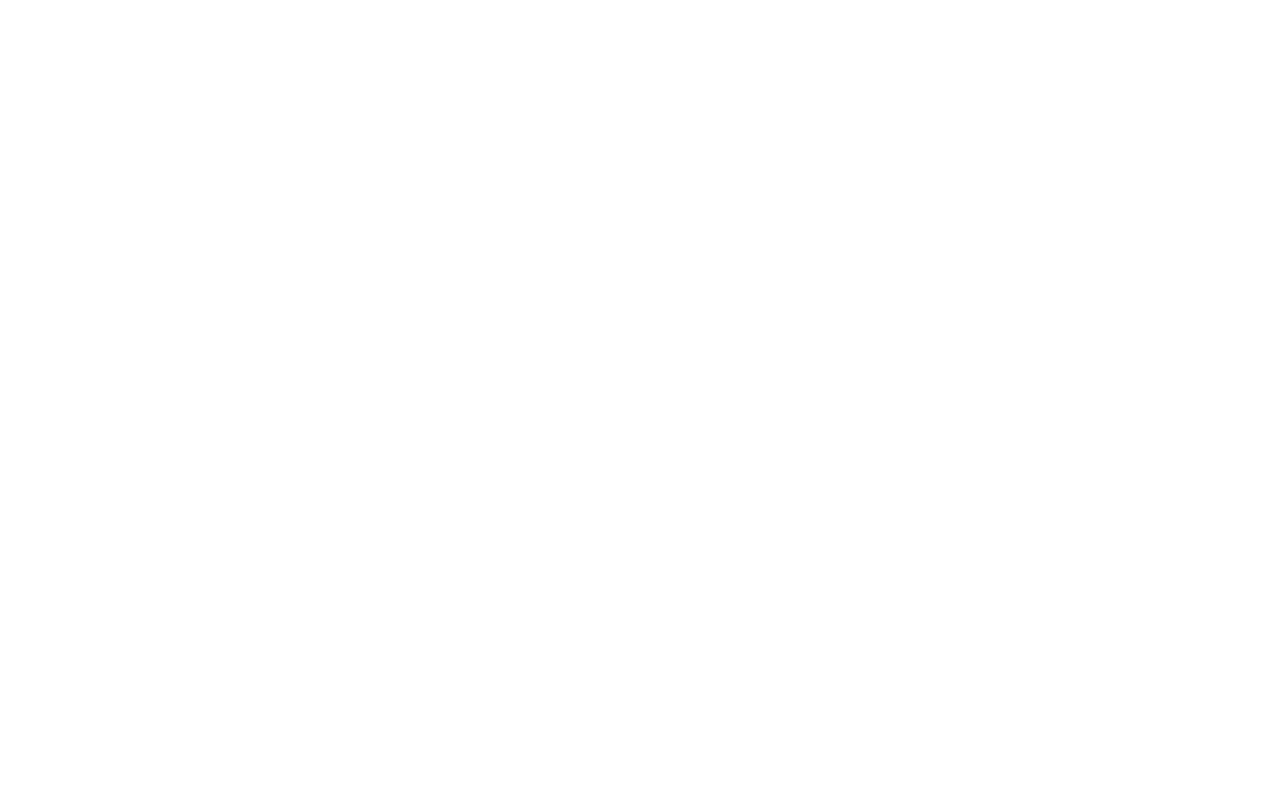
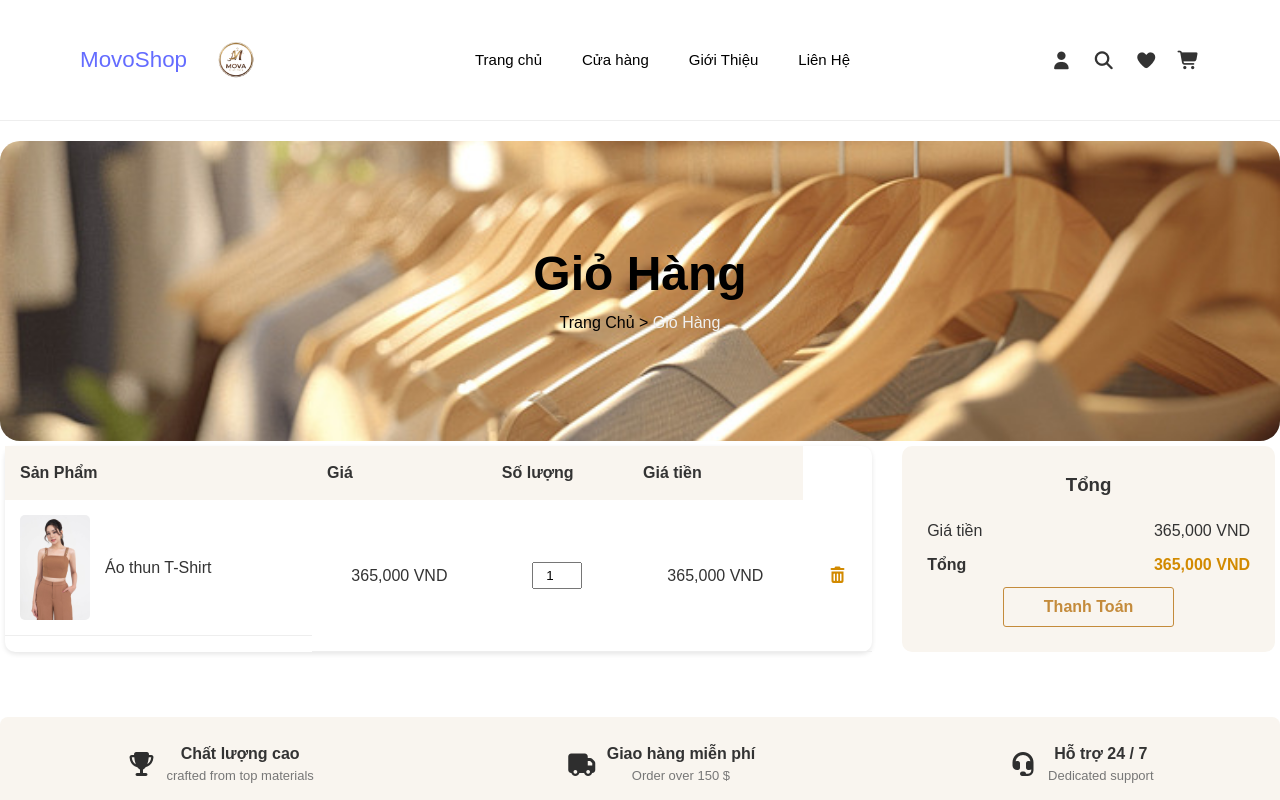
Before and after one commit to danhkuqn09/Mova-fashion, a React (Vite) app: page /cart in a window 1280 px wide. Before the commit this address had no page. Shown: the top 800 px of the page. Built offline with nearby package versions, Linux system fonts and the light colour scheme.

Commit message:
Da them  trang Cart

```diff
--- a/src/App.jsx
+++ b/src/App.jsx
@@ -6,6 +6,7 @@
 import Footer from "./components/Footer";
 import Shop from "./components/Shop/shop";
 import ProductDetail from "./components/ProductDetail/ProductDetail";
+import Cart from "./components/Cart/Cart";
 import "./App.css";
 import "@fortawesome/fontawesome-free/css/all.min.css";
 
@@ -27,6 +28,7 @@
       />
       <Route path="/shop" element={<Shop />} />
       <Route path="/productdetail" element={<ProductDetail />} />
+      <Route path="/cart" element={<Cart />} />
     </Routes>
   );
 }
--- /dev/null
+++ b/src/components/Cart/BannerCart.css
@@ -0,0 +1,53 @@
+.banner-cart {
+  margin-top: 20px;
+  text-align: center;
+  position: relative;
+}
+
+.top-images-cart {
+  display: flex;
+  justify-content: center;
+  gap: 15px;
+}
+
+.top-images-cart img {
+  border-radius: 20px;
+  width: 1280px;
+  height: 300px;
+  object-fit: cover;
+}
+
+.banner-content {
+  position: absolute;
+  top: 50%;
+  left: 50%;
+  transform: translate(-50%, -50%);
+  text-align: center;
+  color: #000;
+}
+
+.shop-title {
+  font-size: 48px;
+  font-weight: 600;
+  margin-bottom: 10px;
+}
+
+.shop-path {
+  font-size: 16px;
+}
+
+.breadcrumb-link {
+  color: #000 ;
+  text-decoration: none;
+  font-weight: 500;
+  transition: color 0.3s ease;
+}
+
+.breadcrumb-link:hover {
+  color: #f3c623; /* Màu vàng nhẹ khi hover */
+}
+
+.breadcrumb-current {
+  color: #f0f0f0;
+  font-weight: 400;
+}
--- /dev/null
+++ b/src/components/Cart/BannerCart.jsx
@@ -0,0 +1,23 @@
+import React from "react";
+import { Link } from "react-router-dom";
+import "./BannerCart.css";
+
+function BannerCart() {
+  return (
+    <section className="banner-cart">
+      <div className="top-images-cart">
+        <img src="/Image/bannerShop.jpg" alt="Banner cửa hàng" className="banner-image" />
+      </div>
+      <div className="banner-content">
+        <h1 className="shop-title">Giỏ Hàng</h1>
+        <p className="shop-path">
+          <Link to="/" className="breadcrumb-link">Trang Chủ</Link>
+          <span> &gt; </span>
+          <span className="breadcrumb-current">Giỏ Hàng</span>
+        </p>
+      </div>
+    </section>
+  );
+}
+
+export default BannerCart;
--- /dev/null
+++ b/src/components/Cart/Cart.css
@@ -0,0 +1,133 @@
+.cart-content {
+    display: flex;
+    justify-content: space-between;
+    gap: 30px;
+    padding: 5px;
+}
+
+.cart-table {
+    width: 70%;
+    border-collapse: collapse;
+    border-radius: 10px;
+    background: #fff;
+    box-shadow: 0 2px 5px rgba(0, 0, 0, 0.1);
+}
+
+.cart-table th {
+    text-align: left;
+    padding: 15px;
+    background: #f9f5ef;
+    font-weight: 600;
+}
+
+.cart-table td {
+    padding: 15px;
+    border-bottom: 1px solid #eee;
+    vertical-align: middle;
+}
+
+.cart-product {
+    display: flex;
+    align-items: center;
+    gap: 15px;
+}
+
+.cart-product img {
+    width: 70px;
+    /* height: 70px; */
+    border-radius: 5px;
+    object-fit: cover;
+}
+
+input[type="number"] {
+    width: 50px;
+    padding: 4px;
+    text-align: center;
+}
+
+.delete-icon {
+    color: #d28a00;
+    cursor: pointer;
+    transition: 0.3s;
+}
+
+.delete-icon:hover {
+    color: #b16a00;
+}
+
+/* Tổng tiền */
+.cart-summary {
+    width: 30%;
+    background: #f9f5ef;
+    padding: 25px;
+    border-radius: 10px;
+}
+
+.cart-summary h3 {
+    margin-bottom: 20px;
+    font-weight: 700;
+}
+
+.summary-row {
+    display: flex;
+    justify-content: space-between;
+    margin-bottom: 10px;
+}
+
+.summary-row.total {
+    font-weight: 600;
+}
+
+.highlight {
+    color: #d28a00;
+}
+
+.checkout-btn {
+    background-color: transparent;
+    color: #c48b3b;
+    border: 1px solid #c48b3b;
+    padding: 10px 40px;
+    border-radius: 3px;
+    cursor: pointer;
+    font-weight: 600;
+    transition: all 0.3s ease;
+}
+
+.checkout-btn:hover {
+    background-color: #c48b3b;
+    color: white;
+}
+
+
+
+/* Footer dịch vụ */
+.cart-footer {
+    margin-top: 60px;
+    display: flex;
+    justify-content: space-around;
+    background: #f9f5ef;
+    padding: 25px 0;
+    border-radius: 8px;
+}
+
+.service-item {
+    display: flex;
+    align-items: center;
+    gap: 10px;
+}
+
+.service-item i {
+    font-size: 24px;
+    color: #2e2e2e;
+}
+
+.service-item h4 {
+    margin: 0;
+    font-weight: 600;
+}
+
+.service-item p {
+    margin: 0;
+    font-size: 13px;
+    color: #777;
+}
--- /dev/null
+++ b/src/components/Cart/Cart.jsx
@@ -0,0 +1,100 @@
+import React, { useState } from "react";
+import "./cart.css";
+import TshirtImg from "../ProductDetail/Image/VestNauDetail1.jpg"; // thay đường dẫn ảnh phù hợp
+import Header from "../Header";
+import Banner from "./BannerCart";
+import Footer from "../Footer";
+const Cart = () => {
+  const [quantity, setQuantity] = useState(1);
+
+  const price = 365000;
+  const total = price * quantity;
+
+  return (
+    <div className="cart-container">
+      <Header />
+      <Banner />
+      {/* Phần nội dung chính */}
+      <div className="cart-content">
+        <table className="cart-table">
+          <thead>
+            <tr>
+              <th>Sản Phẩm</th>
+              <th>Giá</th>
+              <th>Số lượng</th>
+              <th>Giá tiền</th>
+            </tr>
+          </thead>
+          <tbody>
+            <tr>
+              <td className="cart-product">
+                <img src={TshirtImg} alt="Áo thun T-Shirt" />
+                <span>Áo thun T-Shirt</span>
+              </td>
+              <td>{price.toLocaleString()} VND</td>
+              <td>
+                <input
+                  type="number"
+                  min="1"
+                  value={quantity}
+                  onChange={(e) => setQuantity(Number(e.target.value))}
+                />
+              </td>
+              <td>{total.toLocaleString()} VND</td>
+              <td>
+                <i className="fa-solid fa-trash-can delete-icon"></i>
+              </td>
+            </tr>
+
+          </tbody>
+        </table>
+
+
+
+        {/* Tổng tiền */}
+        <div className="cart-summary">
+          <h3>Tổng</h3>
+          <div className="summary-row">
+            <span>Giá tiền</span>
+            <span>{price.toLocaleString()} VND</span>
+          </div>
+          <div className="summary-row total">
+            <span>Tổng</span>
+            <span className="highlight">{total.toLocaleString()} VND</span>
+          </div>
+          <button className="checkout-btn">Thanh Toán</button>
+        </div>
+      </div>
+
+      {/* Phần thông tin dịch vụ */}
+      <div className="cart-footer">
+        <div className="service-item">
+          <i className="fa-solid fa-trophy"></i>
+          <div>
+            <h4>Chất lượng cao</h4>
+            <p>crafted from top materials</p>
+          </div>
+        </div>
+
+        <div className="service-item">
+          <i className="fa-solid fa-truck"></i>
+          <div>
+            <h4>Giao hàng miễn phí</h4>
+            <p>Order over 150 $</p>
+          </div>
+        </div>
+
+        <div className="service-item">
+          <i className="fa-solid fa-headset"></i>
+          <div>
+            <h4>Hỗ trợ 24 / 7</h4>
+            <p>Dedicated support</p>
+          </div>
+        </div>
+      </div>
+        <Footer />
+    </div>
+  );
+};
+
+export default Cart;
```
